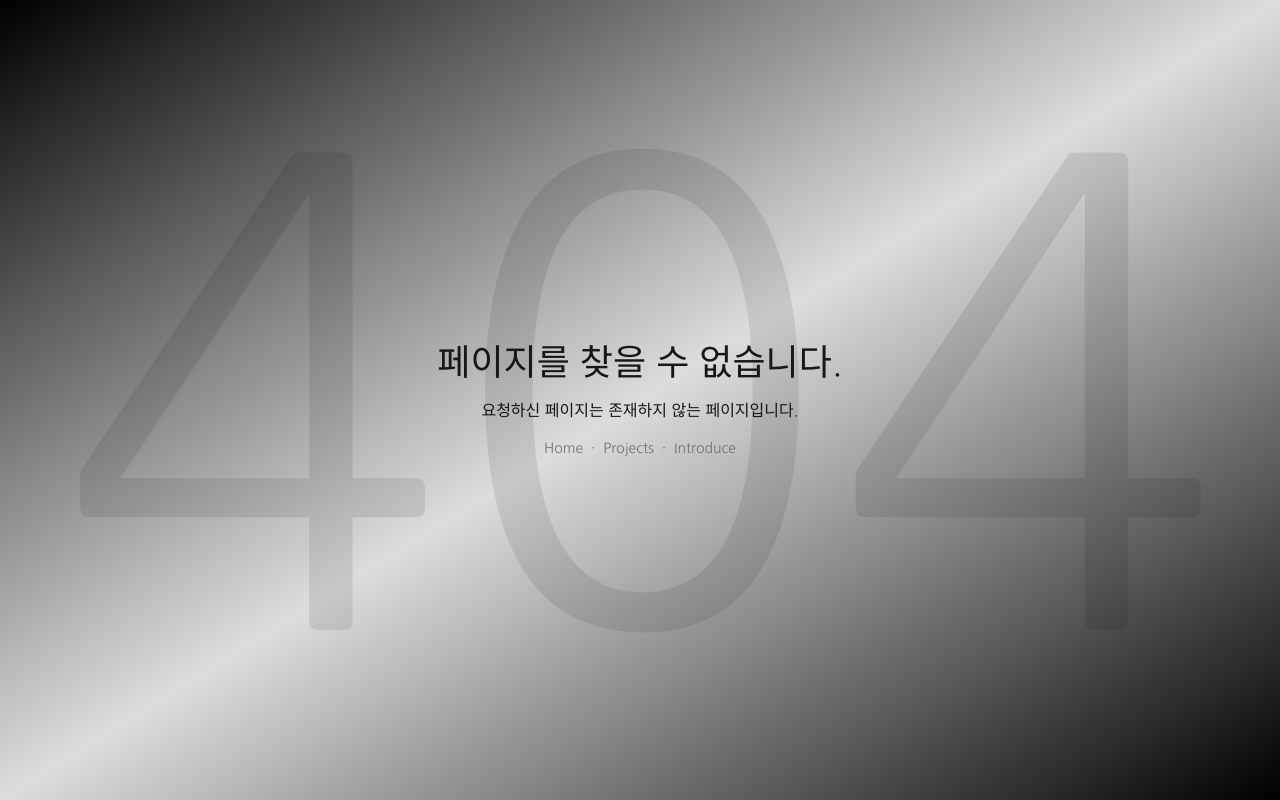
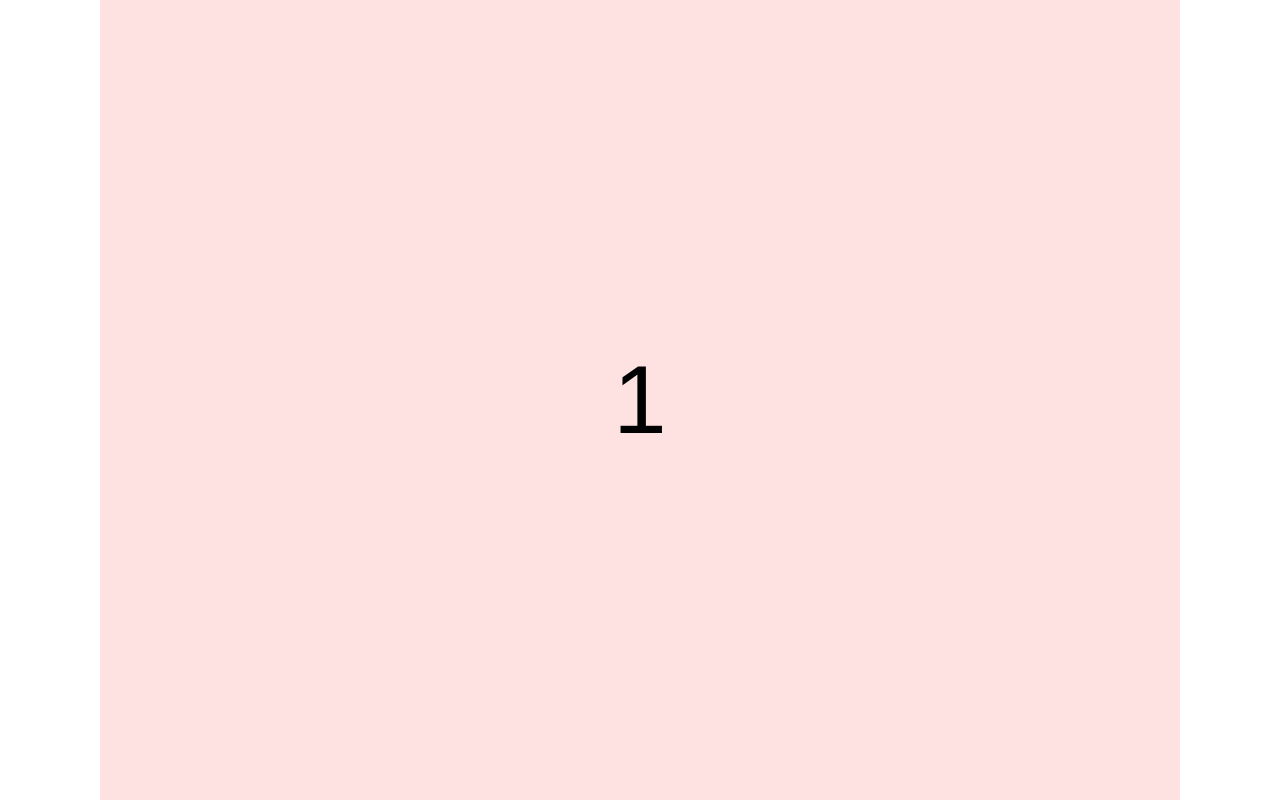
Before and after one commit to Kimjinhyeok/NextJS_Playground, a Next.js app: page /learning/observer in a window 1280 px wide. Before the commit this address had no page. Built offline with nearby package versions, Linux system fonts and the light colour scheme.

Commit message:
fix: 무한 스크롤링 적용

```diff
--- /dev/null
+++ b/app/learning/observer/page.tsx
@@ -0,0 +1,100 @@
+'use client';
+
+import React, { useCallback, useEffect, useRef, useState } from "react"
+
+type DivColors = 0|1|2|3|4|5|6|7|8|9|10;
+const colors = {
+  0 : 'red',
+  1 : 'blue',
+  2 : 'green',
+  3 : 'yellow',
+  4 : 'orange',
+  5 : 'emerald',
+  6 : 'cyan',
+  7 : 'pink',
+  8 : 'rose',
+  9 : 'violet',
+  10 : 'indigo'
+}
+
+const createDivElement = (color:DivColors, key:number) => {
+
+  const getBgColor = () => {
+    switch(color) {
+      case 0:
+        return 'bg-red-100'
+      case 1:
+        return 'bg-blue-100'
+      case 2:
+        return 'bg-green-100'
+      case 3:
+        return 'bg-yellow-100'
+      case 4:
+        return 'bg-orange-100'
+      case 5:
+        return 'bg-emerald-100'
+      case 6:
+        return 'bg-cyan-100'
+      case 7:
+        return 'bg-pink-100'
+      case 8:
+        return 'bg-rose-100'
+      case 9:
+        return 'bg-violet-100'
+      case 10:
+        return 'bg-indigo-100'
+    }
+  }
+  return (
+    <div key={key} className={`w-[1080px] h-screen ${getBgColor()} mx-auto flex justify-center items-center`} >
+      <h1 className="text-8xl text-black">{key}</h1>
+    </div>
+  )
+}
+export default function ObserverPage({}) {
+
+  const targetRef = useRef<HTMLDivElement | null>(null);
+  const mainRef = useRef<HTMLElement>(null);
+
+  const [divList, setDivList] = useState<Array<JSX.Element>>([])
+  const fetchCallback = ([entry]:IntersectionObserverEntry[], observer: IntersectionObserver) => {
+    if(entry.isIntersecting) {
+      setDivList((prev) => [...prev, createDivElement(
+        parseInt(`${Math.random() * 11}`) as DivColors, prev.length+1)
+      ]);
+    }
+  }
+
+  useEffect(() => {
+    const options = {
+      root: null, // viewport, Null일 떈 브라우저
+      rootMargin: '0px',
+      threshold: 0.5, // 대상요소가 얼마나 보일 때 콜백할 것인지에 대한 설정값, 0.5 = 50%
+    };
+    // entries : IntersectionObserverEvent 객체 배열
+    // observer : IntersectionObserver 인스탠스
+
+    const observer = new IntersectionObserver(fetchCallback, options);
+
+    // ref 객체가 마운트 될 때
+    if(targetRef.current) {
+      observer.observe(targetRef.current);
+    }
+
+    setDivList([createDivElement(0, 1)])
+    return () => {
+      if(targetRef.current) {
+        observer.unobserve(targetRef.current);
+      }
+    }
+  }, [])
+
+  return (
+    <main className="w-screen h-screen overflow-auto" ref={mainRef}>
+      {
+        divList.map(item => item)
+      }
+      <div className="w-screen" ref={targetRef}></div>
+    </main>
+  )
+}
```
